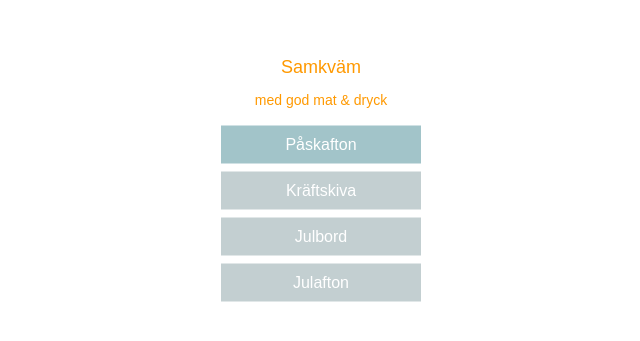
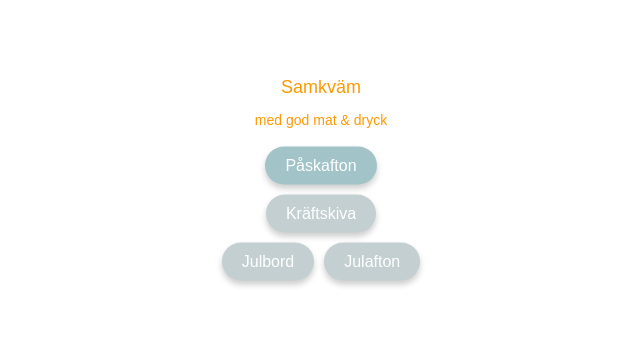
Before and after one commit to jorgu/feastdinners, a plain HTML site: page index.html in a window 1280 px wide. Shown: the part 179-520 px from the top of the page, without its empty margins (319-959 px from the left). Drawn offline with Linux system fonts and the light colour scheme.

Commit message:
rounded buttons

```diff
--- a/feast.css
+++ b/feast.css
@@ -1,40 +1,33 @@
+.button {
+  margin: 5px;
+  padding: 10px 20px;
+  font-size: 16px;
+  cursor: pointer;
+  background:  #a2c4c9; /*linear-gradient(90deg, #4facfe 0%, #00f2fe 100%); */
+  color: white;
+  border: none;
+  border-radius: 25px;
+  box-shadow: 0 4px 6px rgba(0,0,0,0.2);
+  transition: transform 0.2s, box-shadow 0.2s;
+}
 
-.feastDinnerButton {
-    background-color: #a2c4c9;
-    border: none;
-    color: white;
-    padding: 10px 32px;
-    text-align: center;
-    text-decoration: none;
-    display: inline-block;
-    font-size: 16px;
-    font-family: Arial, Tahoma, Verdana, sans-serif;
-    width: 200px;
-    margin: 4px 2px;
-    cursor: pointer;
-   /* box-shadow: 0 8px 16px 0 rgba(0,0,0,0.2), 0 6px 20px 0 rgba(0,0,0,0.19); */
-  }
+.button:hover {
+  transform: translateY(-3px);
+  box-shadow: 0 6px 10px rgba(0,0,0,0.3);
+}
 
-  .feastDinnerButtonDisabled {
-    background-color: #c3cfd1;
-    border: none;
-    color: white;
-    padding: 10px 32px;
-    text-align: center;
-    text-decoration: none;
-    display: inline-block;
-    font-size: 16px;
-    font-family: Arial, Tahoma, Verdana, sans-serif;
-    width: 200px;
-    margin: 4px 2px;
-    cursor: auto;
-   /* box-shadow: 0 8px 16px 0 rgba(0,0,0,0.2), 0 6px 20px 0 rgba(0,0,0,0.19); */
-  }
-
-
-  .feastDinnerButton2:hover {
-    box-shadow: 0 12px 16px 0 rgba(0,0,0,0.24),0 17px 50px 0 rgba(0,0,0,0.19);
-  }
+.buttonDisabled {
+  margin: 5px;
+  padding: 10px 20px;
+  font-size: 16px;
+  cursor: pointer;
+  background:  #c3cfd1; /*linear-gradient(90deg, #4facfe 0%, #00f2fe 100%); */
+  color: white;
+  border: none;
+  border-radius: 25px;
+  box-shadow: 0 4px 6px rgba(0,0,0,0.2);
+  transition: transform 0.2s, box-shadow 0.2s;
+}
 
 
   .center {
--- a/feast.js
+++ b/feast.js
@@ -105,8 +105,8 @@ function byggStatsistikSite(lista, holidayDinner) {
 
 function createTheButton(isSheet, description, urlID, sheetID, disabled) {
 
-    let defButtonClass         = 'feastDinnerButton feastDinnerButton2';
-    let defButtonDisabledClass = 'feastDinnerButtonDisabled';
+    let defButtonClass         = 'button button2';//'feastDinnerButton feastDinnerButton2';
+    let defButtonDisabledClass = 'buttonDisabled';//feastDinnerButtonDisabled';
     let buttonclass;
     let url;
 
```
